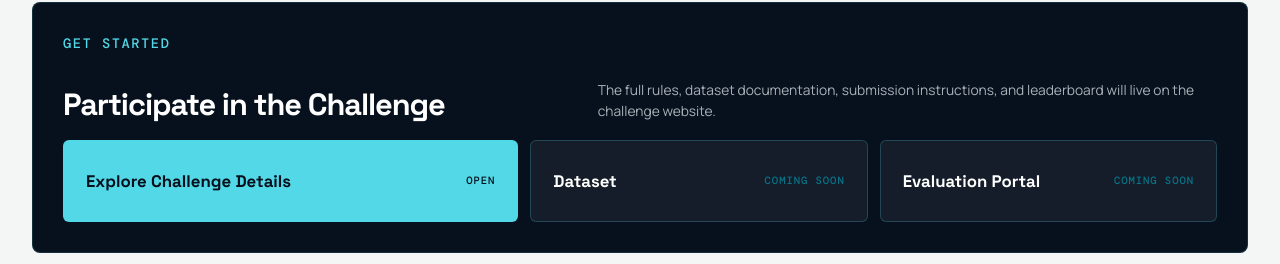
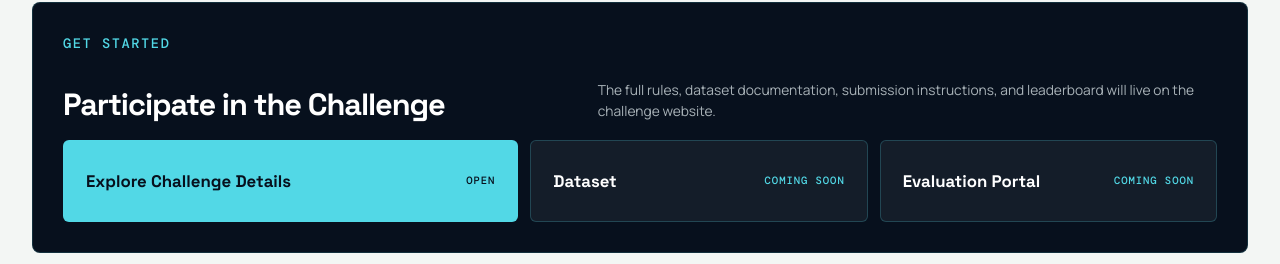
Before and after one commit to bimanual-robot-learning/bimanual-robot-learning.github.io, a React (Vite) app: page / in a window 1280 px wide. Shown: the part 7019-7283 px from the top of the page. Built offline with nearby package versions, Linux system fonts and the light colour scheme.

Commit message:
fix: improve challenge resource contrast

```diff
--- a/src/App.css
+++ b/src/App.css
@@ -1793,7 +1793,7 @@
   display: inline-flex;
   align-items: center;
   gap: 5px;
-  color: var(--cyan-deep);
+  color: var(--cyan);
   font-family: var(--font-mono);
   font-size: 0.66rem;
   font-weight: 700;
```
Also changed, not shown: 1 other file (tests, documents, lock files or other folders).
